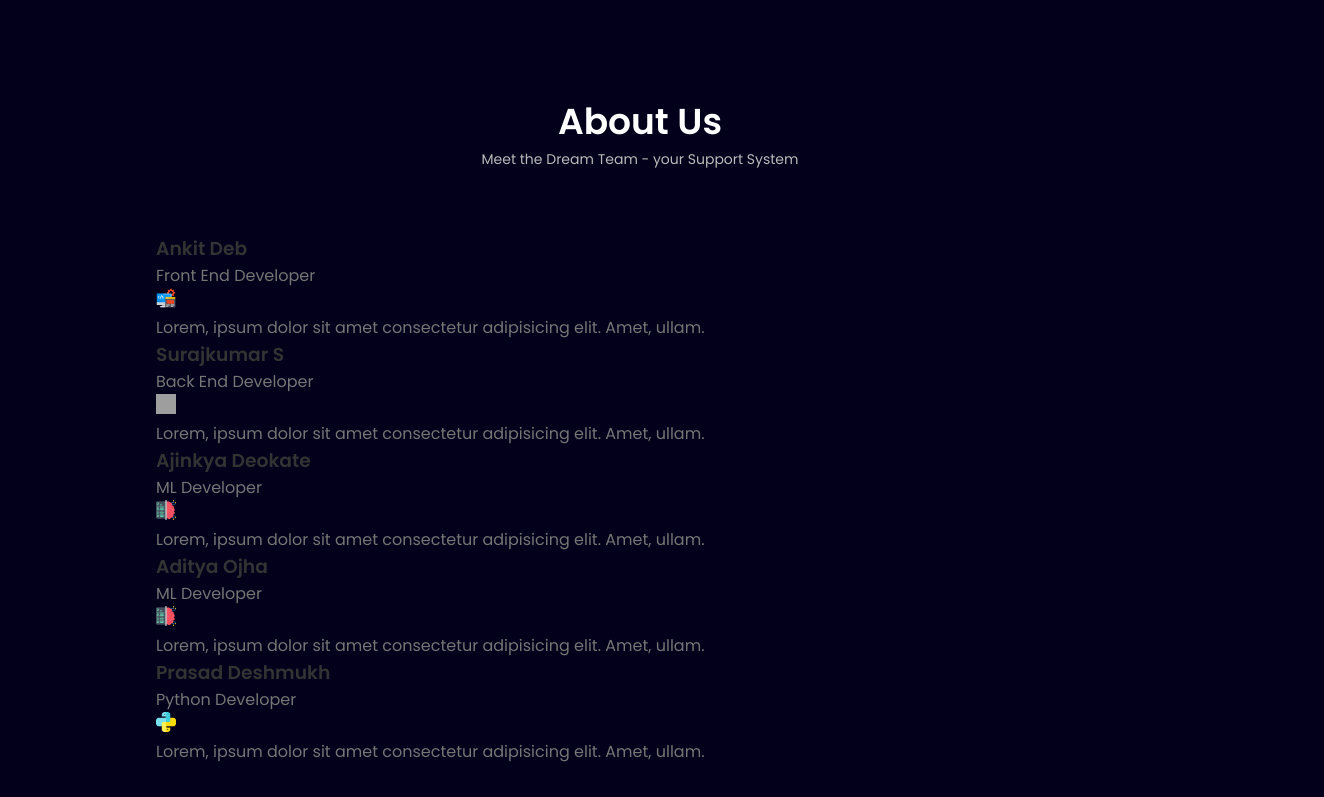
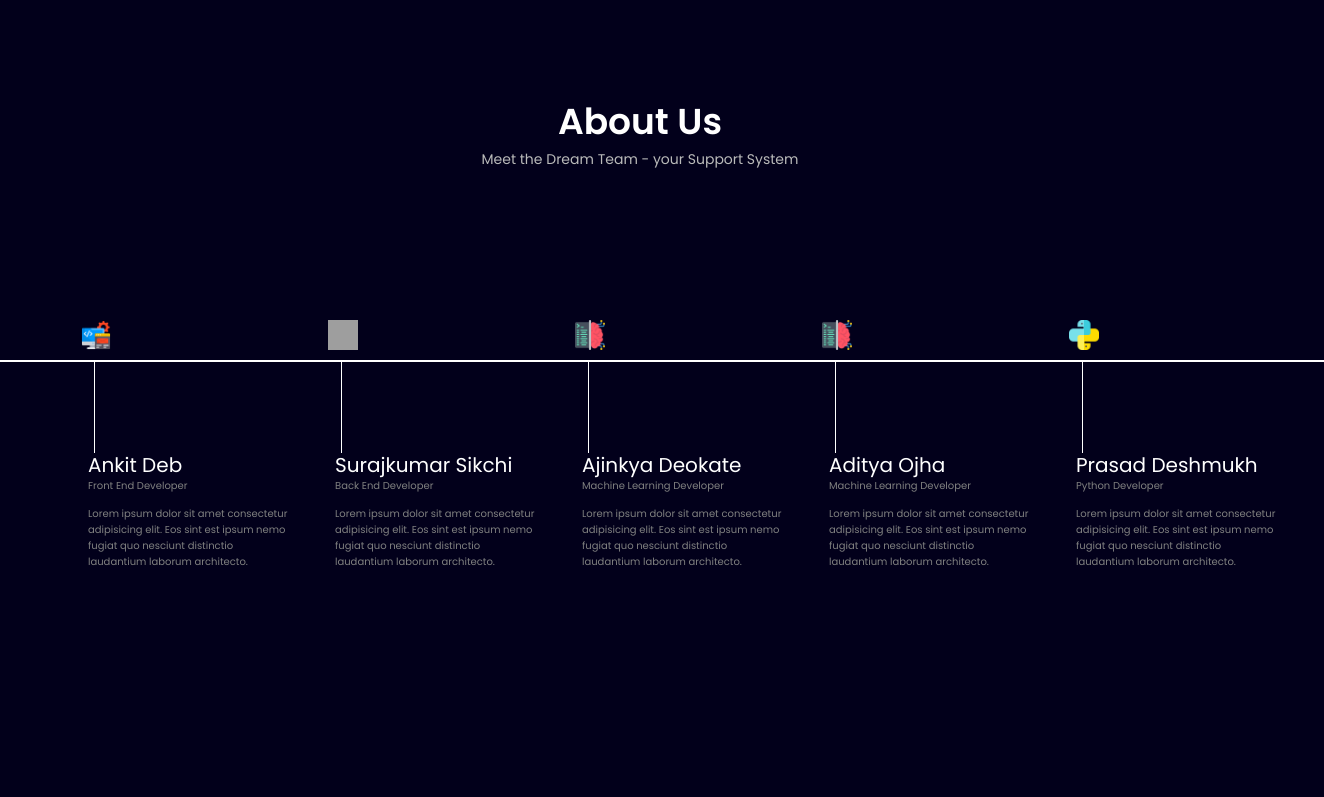
Before and after one commit to ankitdeb11/Futurize-ML-model, a React (Create React App) app: page / in a window 1280 px wide. Shown: the part 2000-2797 px from the top of the page, 1324 px wide, since content can reach past the window. Built offline with nearby package versions, Linux system fonts and the light colour scheme; grey boxes are pictures that could not be loaded.

Commit message:
successfully completed work on About section

```diff
--- a/src/components/about/About.jsx
+++ b/src/components/about/About.jsx
@@ -14,44 +14,76 @@ const About = () => {
             <h2 className="section__title">About Us</h2>
             <span className="section__subtitle">Meet the Dream Team - your Support System</span>
 
+
+
             <div className="about__container container">
 
-                <div className="about__sections">
+                <div className="about__box">
 
-                    <div className="about__content">
 
-                        <div className="about__data">
-                            <h3 className="about__title">Ankit Deb</h3>
-                            <span>Front End Developer</span>
 
-                            <div className="about__info">
-                                <img src={FrontEnd} alt="" />
-                                <p className="about__description">
-                                    Lorem, ipsum dolor sit amet consectetur adipisicing elit. Amet, ullam.
-                                </p>
+
+                    {/* Ankit Deb Part from here  */}
+                    <img src={FrontEnd} alt="" className="about__img-top" />
+                    <div className="about__vertical">
+
+                        <div className="about__vertical-name">
+                            Ankit Deb
+                        </div>
+
+                        <div className="about__vertical-title">
+                            Front End Developer
+                        </div>
+
+
+                        <div className="about__vertical-description">
+                            Lorem ipsum dolor sit amet consectetur adipisicing elit. Eos sint est ipsum nemo fugiat quo nesciunt distinctio laudantium laborum architecto.
+                        </div>
                     </div>
 
 
 
+
+                    {/* Surajkumar S Part from here  */}
+
+                    <img src={BackEnd} alt="" className="about__img-top" />
+                    <div className="about__vertical">
+
+                        <div className="about__vertical-name">
+                            Surajkumar Sikchi
+                        </div>
+
+                        <div className="about__vertical-title">
+                            Back End Developer
+                        </div>
+
+
+                        <div className="about__vertical-description">
+                            Lorem ipsum dolor sit amet consectetur adipisicing elit. Eos sint est ipsum nemo fugiat quo nesciunt distinctio laudantium laborum architecto.
+                        </div>
                     </div>
 
 
 
 
 
-                        <div className="about__data">
-                            <h3 className="about__title">Surajkumar S</h3>
-                            <span>Back End Developer</span>
+                    {/* Ajinkya Deokate Part from here  */}
 
-                            <div className="about__info">
-                                <img src={BackEnd} alt="" />
-                                <p className="about__description">
-                                    Lorem, ipsum dolor sit amet consectetur adipisicing elit. Amet, ullam.
-                                </p>
+                    <img src={MLDev} alt="" className="about__img-top" />
+                    <div className="about__vertical">
+
+                        <div className="about__vertical-name">
+                            Ajinkya Deokate
+                        </div>
+
+                        <div className="about__vertical-title">
+                            Machine Learning Developer
                         </div>
 
 
-
+                        <div className="about__vertical-description">
+                            Lorem ipsum dolor sit amet consectetur adipisicing elit. Eos sint est ipsum nemo fugiat quo nesciunt distinctio laudantium laborum architecto.
+                        </div>
                     </div>
 
 
@@ -60,19 +92,48 @@ const About = () => {
 
 
 
-                        <div className="about__data">
-                            <h3 className="about__title">Ajinkya Deokate</h3>
-                            <span>ML Developer</span>
+                    {/* Aditya Ojha Part from here  */}
 
-                            <div className="about__info">
-                                <img src={MLDev} alt="" />
-                                <p className="about__description">
-                                    Lorem, ipsum dolor sit amet consectetur adipisicing elit. Amet, ullam.
-                                </p>
+
+
+                    <img src={MLDev} alt="" className="about__img-top" />
+                    <div className="about__vertical">
+
+                        <div className="about__vertical-name">
+                            Aditya Ojha
+                        </div>
+
+                        <div className="about__vertical-title">
+                            Machine Learning Developer
+                        </div>
+
+
+                        <div className="about__vertical-description">
+                            Lorem ipsum dolor sit amet consectetur adipisicing elit. Eos sint est ipsum nemo fugiat quo nesciunt distinctio laudantium laborum architecto.
+                        </div>
                     </div>
 
 
 
+
+                    {/* Prasad Deshmukh Part from here  */}
+
+
+                    <img src={Python} alt="" className="about__img-top" />
+                    <div className="about__vertical">
+
+                        <div className="about__vertical-name">
+                            Prasad Deshmukh
+                        </div>
+
+                        <div className="about__vertical-title">
+                            Python Developer
+                        </div>
+
+
+                        <div className="about__vertical-description">
+                            Lorem ipsum dolor sit amet consectetur adipisicing elit. Eos sint est ipsum nemo fugiat quo nesciunt distinctio laudantium laborum architecto.
+                        </div>
                     </div>
 
 
@@ -81,54 +142,9 @@ const About = () => {
 
 
 
-                        <div className="about__data">
-                            <h3 className="about__title">Aditya Ojha</h3>
-                            <span>ML Developer</span>
-
-                            <div className="about__info">
-                                <img src={MLDev} alt="" />
-                                <p className="about__description">
-                                    Lorem, ipsum dolor sit amet consectetur adipisicing elit. Amet, ullam.
-                                </p>
-                            </div>
-
 
 
                 </div>
-
-
-
-
-
-
-
-                        <div className="about__data">
-                            <h3 className="about__title">Prasad Deshmukh</h3>
-                            <span>Python Developer</span>
-
-                            <div className="about__info">
-                                <img src={Python} alt="" />
-                                <p className="about__description">
-                                    Lorem, ipsum dolor sit amet consectetur adipisicing elit. Amet, ullam.
-                                </p>
-                            </div>
-
-
-
-                        </div>
-
-
-
-
-
-
-
-                    </div>
-
-
-                </div>
-
-
 
 
 
--- a/src/components/about/about.css
+++ b/src/components/about/about.css
@@ -1,4 +1,65 @@
-.about__info img{
-    width: 20px;
-    height: 20px;
+.about__container {
+    /* grid-template-columns: 116px repeat(5, 1fr); */
+    /* margin: auto; */
+    padding: 30px 160px;
+    /* justify-content: space-around */
+    /* flex-direction: column; */
+    /* align-items: center; */
+    margin-bottom: 600px;
+    margin-top: 100px;
+
 }
+
+.about__box {
+    background: white;
+    height: 1.5px;
+    display: flex;
+    margin: 60px -360px;
+}
+
+.about__vertical {
+    width: 1px;
+    margin: 0 108px;
+    background: white;
+    height: 93px;
+}
+
+
+
+.about__img-top {
+    width: 30px;
+    height: 30px;
+    top: -40px;
+    position: relative;
+    left: 125px;
+
+}
+
+
+.about__vertical-name {
+    position: relative;
+    top: 90px;
+    left: -6px;
+    font-size: 20px;
+    color: white;
+    width: 200px;
+}
+
+
+.about__vertical-title {
+    position: relative;
+    top: 88px;
+    font-size: 10px;
+    color: gray;
+    width: 200px;
+    left: -6px;
+}
+
+.about__vertical-description{
+    position: relative;
+    top: 100px;
+    color: gray;
+    width: 200px;
+    left: -6px;
+    font-size: 10px;
+}
--- a/src/components/news/DetectionTool.jsx
+++ b/src/components/news/DetectionTool.jsx
@@ -21,7 +21,7 @@ const DetectionTool = () => {
 
 
 
-          <span className='detection__button'>Learn more
+          <span className='detection__button'>Try now
             <i className="uil uil-arrow-right news__button-icon"></i>
           </span>
 
```
Lines whose indentation alone changed are shown as unchanged.
